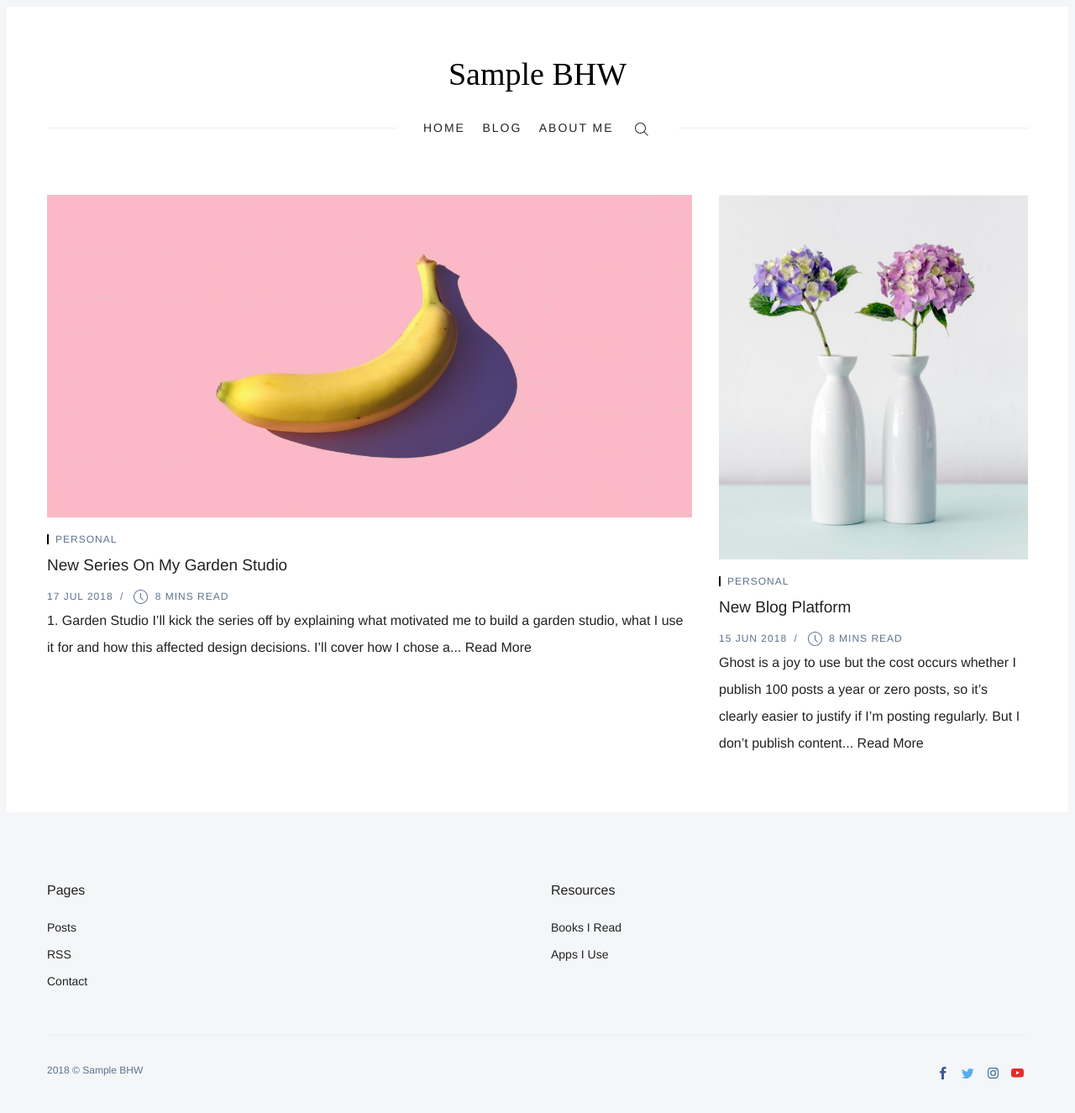
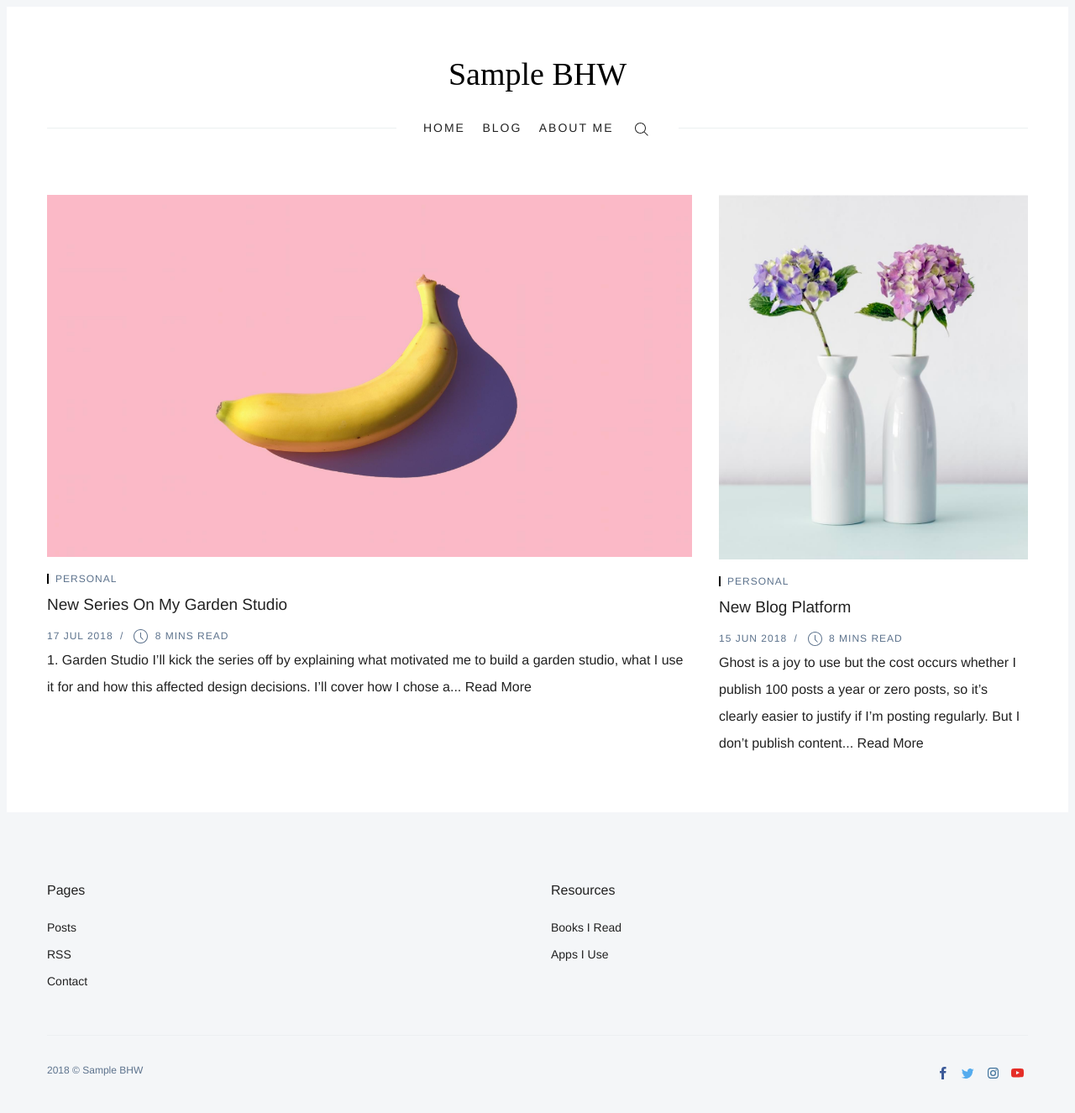
Before and after one commit to olaglam2/olaglam2.github.io, a Jekyll site: the page built from index.html, in a window 1280 px wide. Shown: the whole page at 84% size. Built offline with Jekyll 4.4.1, drawn with Linux system fonts in a browser that asks for light colours; some web fonts are replaced; the list of posts is cut into pages by our own code.

Commit message:
Update style.css

```diff
--- a/_includes/style.css
+++ b/_includes/style.css
@@ -1404,7 +1404,7 @@ html,body{
 }
 @media (min-width: 64em){
     .c-post-card--first .c-post-card__image:after{
-        padding-bottom:50%
+        padding-bottom:56.18%
     }
 }
 .c-teaser{
```
